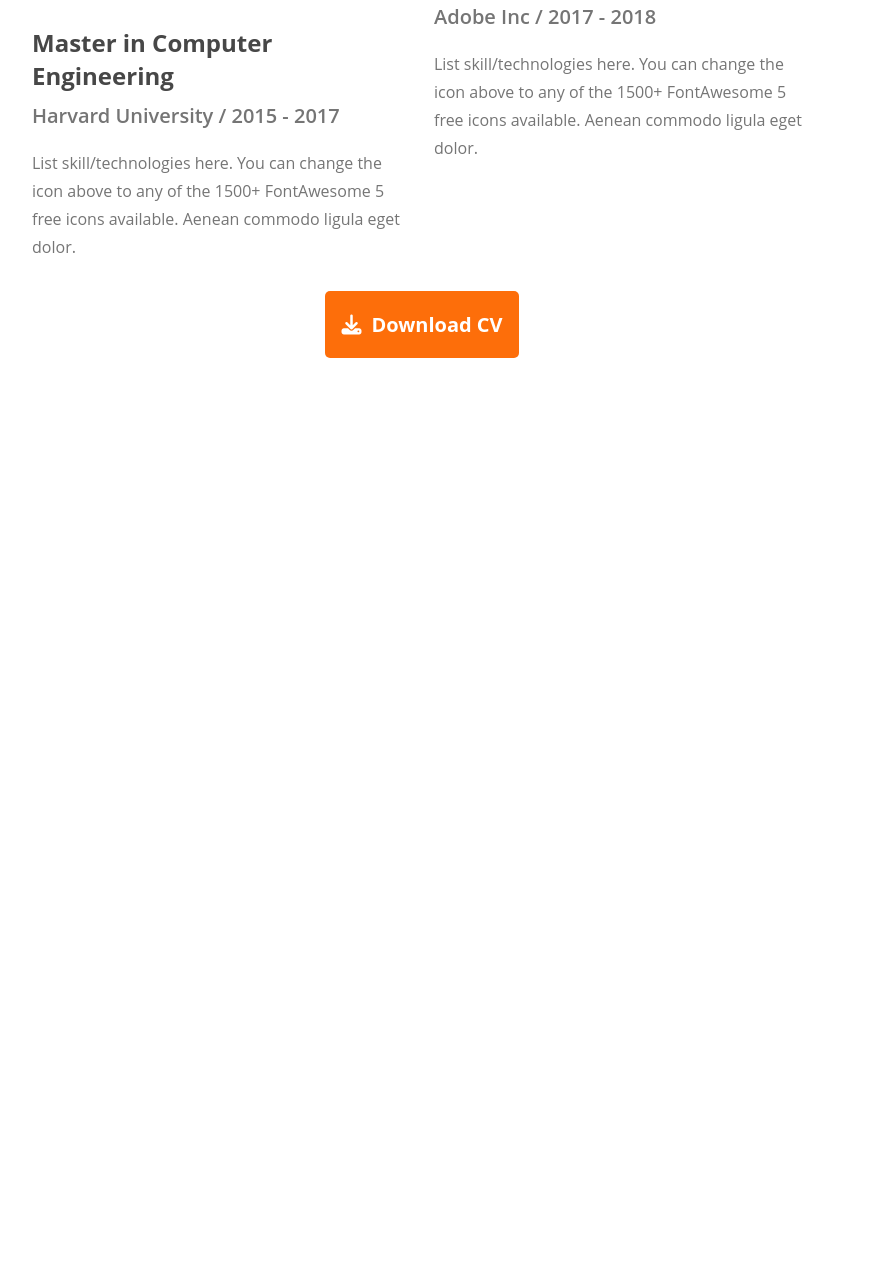
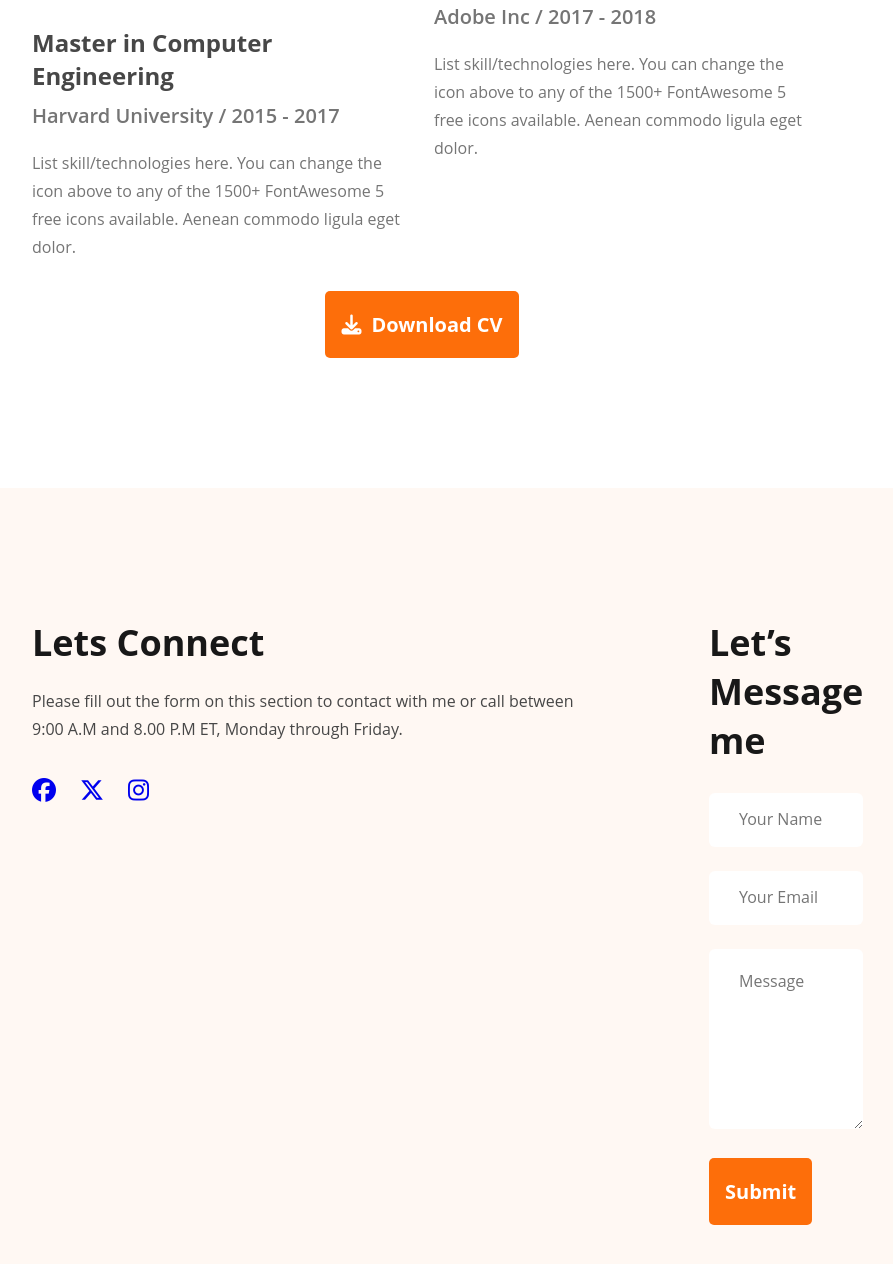
Before and after one commit to tonmoy-thedeveloper/mary-hardy-portfolio, a plain HTML site: page index.html in a window 1280 px wide. Shown: the part 3493-4757 px from the top of the page, without its empty margins (218-1111 px from the left). Before the commit the page ends 3981 px from the top, so only its background shows below. Drawn offline with Linux system fonts and the light colour scheme.

Commit message:
Last commit footer added to the landing page

```diff
--- a/index.html
+++ b/index.html
@@ -195,6 +195,27 @@
         </button>
       </section>
     </main>
-    <footer></footer>
+    <footer>
+      <div class="footer-content">
+        <div class="footer-left">
+          <h3>Lets Connect</h3>
+          <p>Please fill out the form on this section to contact with me or call between 9:00 A.M and 8.00 P.M ET, Monday through Friday.</p>
+          <ul class="social-links">
+            <li><a href="#"><i class="fa-brands fa-facebook"></i></a></li>
+            <li><a href="#"><i class="fa-brands fa-x-twitter"></i></a></li>
+            <li><a href="#"><i class="fa-brands fa-instagram"></i></a></li>
+          </ul>
+        </div>
+        <div class="footer-right">
+          <h3>Let’s Message me</h3>
+          <form>
+            <input type="text" placeholder="Your Name">
+            <input type="email" placeholder="Your Email">
+            <textarea placeholder="Message"></textarea>
+            <button class="btn-primary">Submit</button>
+          </form>
+        </div>
+      </div>
+    </footer>
   </body>
 </html>
--- a/styles/style.css
+++ b/styles/style.css
@@ -248,18 +248,74 @@ nav {
   color: #757575;
   font-size: 16px;
   font-weight: 400;
-  line-height: 28px;;
+  line-height: 28px;
   /* margin-right: 40px; */
   margin-bottom: 30px;
 }
-.resume-card{
+.resume-card {
   border-bottom: 1px solid #010101;
   margin-bottom: 30px;
 }
-.resume-card:last-child{
+.resume-card:last-child {
   border: none;
   margin-bottom: 0;
 }
-#resume button{
+#resume button {
   margin-inline: auto;
 }
+
+/* Footer section styles start from here */
+footer {
+  background: #fff8f3;
+  padding: 130px 0;
+}
+footer .footer-content {
+  margin: 0 250px;
+  display: flex;
+  gap: 115px;
+}
+.footer-content h3 {
+  color: #181818;
+  font-size: 36px;
+  font-weight: 700;
+}
+.footer-content p {
+  color: #474747;
+  font-size: 16px;
+  font-weight: 400;
+  line-height: 28px;
+  margin: 20px 0 30px 0;
+  width: 562px;
+}
+.social-links {
+  display: flex;
+  gap: 24px;
+}
+.social-links li a {
+  display: block;
+  font-size: 24px;
+}
+.footer-right h3 {
+  margin-bottom: 28px;
+}
+.footer-right form input,
+textarea {
+  /* display: block; */
+  width: 100%;
+  padding: 18px 30px;
+  background: #fff;
+  border-radius: 6px;
+  border: none;
+  margin-bottom: 24px;
+  outline: none;
+}
+.footer-right form input::placeholder,
+textarea::placeholder {
+  color: #757575;
+  font-size: 16px;
+  font-weight: 400;
+  line-height: 28px;
+}
+form textarea{
+  height: 180px;
+}
```
